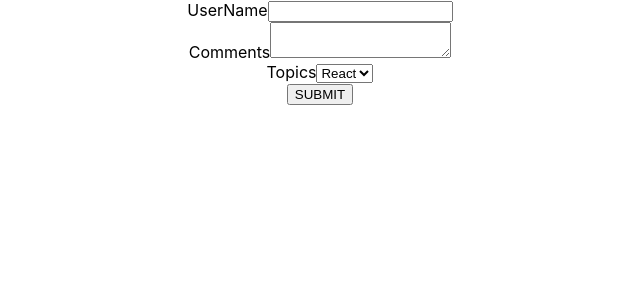
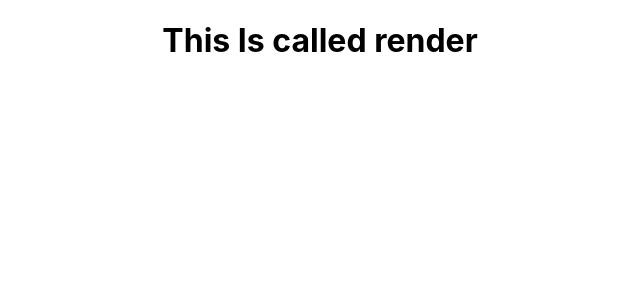
Before and after one commit to amol7878/my-react-app2, a React (Create React App) app: page / in a window 1280 px wide. Shown: the top 300 px of the page, without its empty margins (320-960 px from the left). Built offline with nearby package versions, Linux system fonts and the light colour scheme.

Commit message:
Lifecycle Mounting Method

```diff
--- a/src/App.js
+++ b/src/App.js
@@ -2,10 +2,12 @@ import logo from './logo.svg';
 import './App.css';
 import Form from './Form';
 import Form1 from './Form1';
+import LifecycleA from './components/LifecycleA';
 function App() {
   return (
     <div className="App">
-      <Form1/>
+      <LifecycleA/>
+      {/* <Form1/> */}
 {/* <Form/> */}
 
 
--- /dev/null
+++ b/src/components/LifecycleA.js
@@ -0,0 +1,35 @@
+import React,{Component} from "react";
+
+class LifecycleA extends Component{
+
+
+    //Mountng ---constructor---,getDeriveStateFromProps,render,componentDidMount
+
+    constructor(){
+        super()
+
+        this.state={
+            name:"Vishwas"
+        }
+        console.log("LifeCycle 1 st Method Called --Constructor")
+
+    }
+    static getDerivedStateFromProps(props,state){
+        console.log("LifeCycle 2nd Method called --getDerivedStateFromProps")
+        return null
+    }
+
+    componentDidMount(){
+        console.log("This Last method called ----ComponentdidMount")
+    }
+    render(){
+        console.log(" This Is render  3rd Method Called--render()")
+      return(
+        <div>
+            <h1>This Is called render</h1>
+        </div>
+      )
+    }
+}
+
+export default LifecycleA
```
Also changed, not shown: src/components/LifecycleB.js (added).
